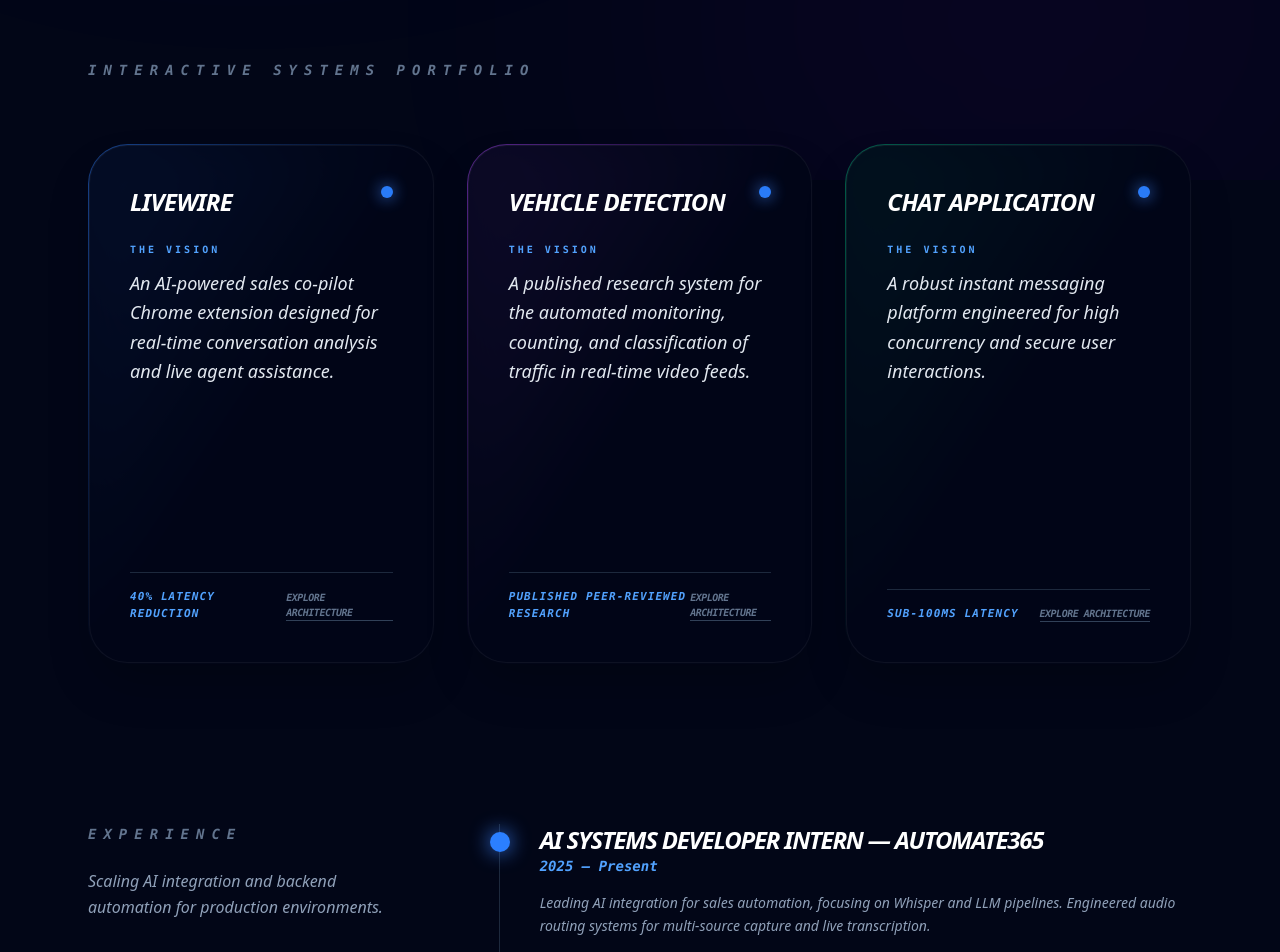
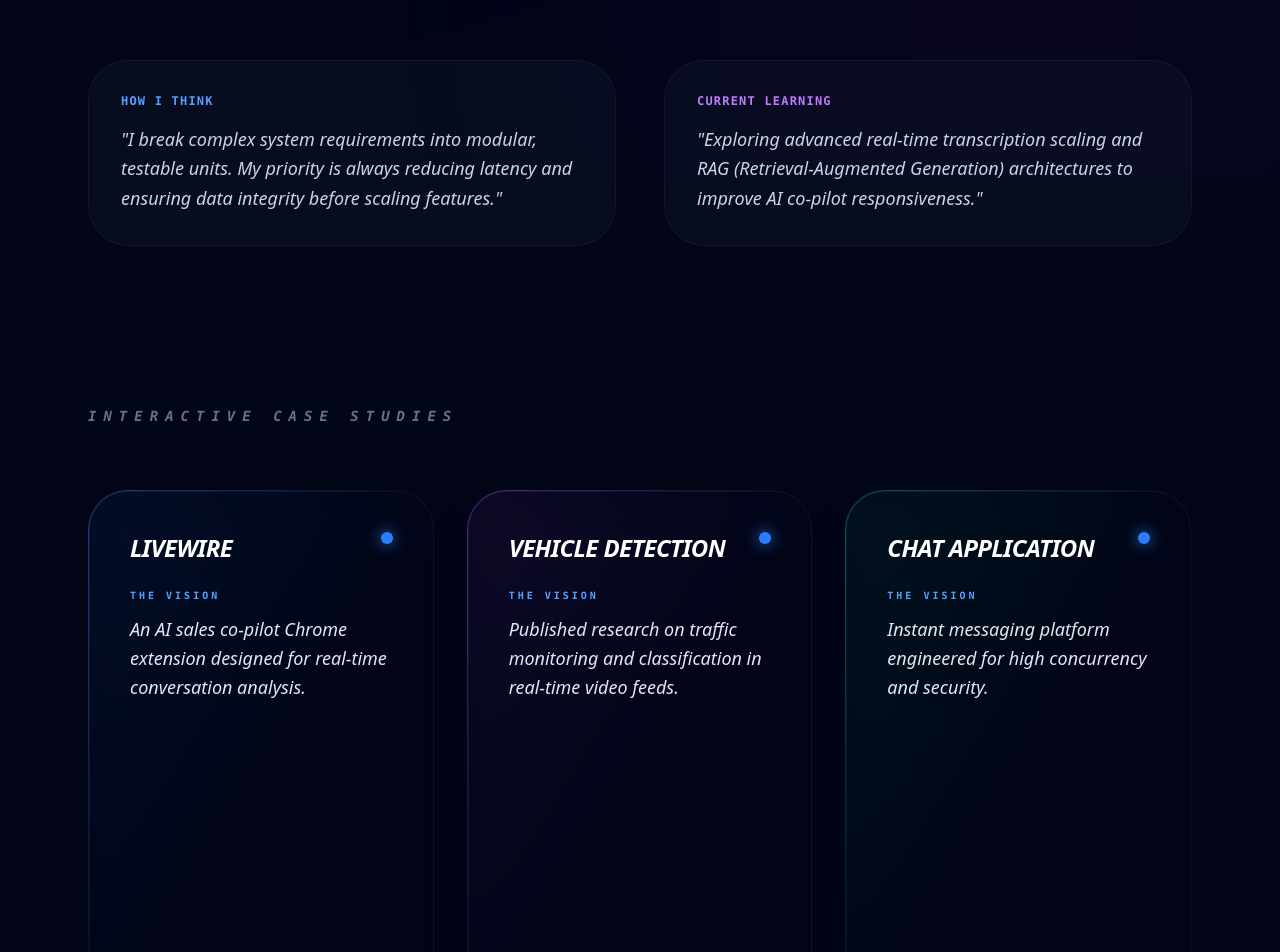
Before and after one commit to TammineniTanay/portfolio, a Next.js app: page / in a window 1280 px wide. Shown: the part 620-1572 px from the top of the page. Built offline with nearby package versions, Linux system fonts and the light colour scheme.

Commit message:
Integrated Engineer Mindset and Case Studies

```diff
--- a/src/app/page.tsx
+++ b/src/app/page.tsx
@@ -10,15 +10,16 @@ interface ProjectProps {
   tags: string[];
   metric: string;
   accentColor: string;
+  lessons: string; // Added for the "How I Think" narrative
 }
 
 // Enhanced Flip Card Component
-const ProjectCard = ({ title, overview, contributions, tags, metric, accentColor }: ProjectProps) => {
+const ProjectCard = ({ title, overview, contributions, tags, metric, accentColor, lessons }: ProjectProps) => {
   const [isFlipped, setIsFlipped] = useState(false);
 
   return (
     <div
-      className="group h-[520px] [perspective:1000px] cursor-pointer"
+      className="group h-[560px] [perspective:1000px] cursor-pointer"
       onClick={() => setIsFlipped(!isFlipped)}
     >
       <motion.div
@@ -44,18 +45,20 @@ const ProjectCard = ({ title, overview, contributions, tags, metric, accentColor
               <div className="h-[1px] w-full bg-slate-800"></div>
               <div className="flex justify-between items-center">
                 <span className="text-[11px] font-mono text-blue-400 uppercase tracking-widest font-bold italic">{metric}</span>
-                <span className="text-[10px] text-slate-500 font-mono uppercase tracking-tighter italic font-bold border-b border-slate-700">Explore Architecture</span>
+                <span className="text-[10px] text-slate-500 font-mono uppercase tracking-tighter italic font-bold border-b border-slate-700">How I Built It</span>
               </div>
             </div>
           </div>
         </div>
 
-        {/* BACK SIDE - WHAT I HAVE DONE */}
+        {/* BACK SIDE - WHAT I HAVE DONE & LESSONS */}
         <div className={`absolute inset-0 w-full h-full [backface-visibility:hidden] [transform:rotateY(180deg)] p-[1px] rounded-[2.5rem] bg-gradient-to-br ${accentColor} via-transparent to-transparent shadow-2xl`}>
-          <div className="bg-slate-900/95 backdrop-blur-2xl p-10 rounded-[2.4rem] h-full flex flex-col border border-white/5">
+          <div className="bg-slate-900/95 backdrop-blur-2xl p-10 rounded-[2.4rem] h-full flex flex-col border border-white/5 overflow-y-auto custom-scrollbar">
             <div className="mb-6">
-              <h3 className="text-xs font-mono text-blue-400 uppercase tracking-[0.3em] mb-2 font-bold italic">Detailed Contributions</h3>
-              <h4 className="text-xl font-bold text-white italic underline decoration-blue-500 underline-offset-4">Technical Impact</h4>
+              <h3 className="text-xs font-mono text-blue-400 uppercase tracking-[0.3em] mb-2 font-bold italic">Engineering Deep-Dive</h3>
+              <div className="p-3 bg-blue-500/10 border border-blue-500/20 rounded-xl mb-4 text-[12px] italic text-blue-200">
+                <strong>Lesson Learned:</strong> {lessons}
+              </div>
             </div>
 
             <ul className="text-slate-300 text-[13px] leading-relaxed space-y-4 italic">
@@ -67,7 +70,7 @@ const ProjectCard = ({ title, overview, contributions, tags, metric, accentColor
               ))}
             </ul>
 
-            <div className="flex flex-wrap gap-2 mt-auto">
+            <div className="flex flex-wrap gap-2 mt-auto pt-6">
               {tags.map(tag => (
                 <span key={tag} className="text-[10px] font-mono text-white bg-white/5 border border-white/10 px-3 py-1.5 rounded-lg">
                   {tag}
@@ -100,7 +103,7 @@ export default function Home() {
           </div>
           <h1 className="text-8xl md:text-[10rem] font-black tracking-tighter text-white drop-shadow-[0_25px_25px_rgba(0,0,0,0.5)] leading-none">TANAY</h1>
           <p className="text-2xl md:text-4xl text-slate-400 max-w-4xl leading-tight font-light italic">
-            Engineering <span className="text-white font-bold underline decoration-blue-500 decoration-4 underline-offset-8">real-time AI applications</span> and high-concurrency architecture.
+            Engineering <span className="text-white font-bold underline decoration-blue-500 decoration-4 underline-offset-8">real-time AI applications</span> and scalable infrastructure.
           </p>
           <div className="flex flex-wrap gap-4 mt-6 font-bold italic text-sm">
              <div className="px-6 py-2 rounded-xl border border-blue-500/20 bg-blue-500/5 backdrop-blur-md text-blue-300 tracking-wide">3.9 GRADUATE GPA</div>
@@ -108,19 +111,36 @@ export default function Home() {
           </div>
         </motion.header>
 
+        {/* NEW: MINDSET / CASE STUDY OVERVIEW SECTION */}
+        <section className="grid grid-cols-1 md:grid-cols-2 gap-12">
+          <div className="p-8 rounded-[2.5rem] bg-slate-900/40 border border-white/5 backdrop-blur-sm">
+            <h2 className="text-blue-400 font-mono text-xs uppercase tracking-widest mb-4 font-bold">How I Think</h2>
+            <p className="text-slate-300 italic text-lg leading-relaxed">
+              "I break complex system requirements into modular, testable units. My priority is always reducing latency and ensuring data integrity before scaling features."
+            </p>
+          </div>
+          <div className="p-8 rounded-[2.5rem] bg-slate-900/40 border border-white/5 backdrop-blur-sm">
+            <h2 className="text-purple-400 font-mono text-xs uppercase tracking-widest mb-4 font-bold">Current Learning</h2>
+            <p className="text-slate-300 italic text-lg leading-relaxed">
+              "Exploring advanced real-time transcription scaling and RAG (Retrieval-Augmented Generation) architectures to improve AI co-pilot responsiveness."
+            </p>
+          </div>
+        </section>
+
         {/* PROJECTS SECTION */}
         <section id="projects">
-          <h2 className="text-sm font-mono text-slate-500 uppercase tracking-[0.5em] mb-16 italic font-bold">Interactive Systems Portfolio</h2>
+          <h2 className="text-sm font-mono text-slate-500 uppercase tracking-[0.5em] mb-16 italic font-bold">Interactive Case Studies</h2>
           <div className="grid grid-cols-1 md:grid-cols-2 lg:grid-cols-3 gap-8">
             <ProjectCard
               title="LiveWire"
               accentColor="from-blue-500/50"
-              overview="An AI-powered sales co-pilot Chrome extension designed for real-time conversation analysis and live agent assistance."
+              overview="An AI sales co-pilot Chrome extension designed for real-time conversation analysis."
+              lessons="Solved audio routing conflicts by utilizing a WASAPI-based capture approach for seamless multi-source recording."
               contributions={[
-                "Captured tab and microphone audio using MediaStream APIs for live processing.",
-                "Designed a 48kHz PCM low-latency WebSocket pipeline, reducing end-to-end latency by 40%.",
-                "Integrated OpenAI Whisper and LLMs to achieve 95% transcription accuracy.",
-                "Automated backend workflows to push structured summaries into CRM systems."
+                "Captured 48kHz audio streams via MediaStream APIs.",
+                "Designed low-latency WebSocket pipelines, cutting latency by 40%.",
+                "Achieved 95% transcription accuracy using OpenAI Whisper.",
+                "Automated data flow from transcription to structured CRM summaries."
               ]}
               tags={["Whisper", "WebSockets", "LLMs", "Node.js"]}
               metric="40% Latency Reduction"
@@ -128,25 +148,27 @@ export default function Home() {
             <ProjectCard
               title="Vehicle Detection"
               accentColor="from-purple-500/50"
-              overview="A published research system for the automated monitoring, counting, and classification of traffic in real-time video feeds."
+              overview="Published research on traffic monitoring and classification in real-time video feeds."
+              lessons="Model accuracy fluctuated in low-light; I implemented noise reduction preprocessing to stabilize detection to 88%."
               contributions={[
-                "Developed the core detection system using OpenCV, YOLO, and TensorFlow achieving 88% accuracy.",
-                "Applied video preprocessing techniques like background subtraction and noise reduction.",
-                "Implemented vehicle counting algorithms to facilitate traffic flow analysis.",
-                "Published findings in the CVR Journal of Science and Technology."
+                "Built core detection using OpenCV, YOLO, and TensorFlow.",
+                "Published findings in CVR Journal of Science and Technology.",
+                "Implemented counting algorithms for traffic flow analysis.",
+                "Developed preprocessing pipelines for robust noise reduction."
               ]}
               tags={["OpenCV", "YOLO", "TensorFlow", "Python"]}
-              metric="Published Peer-Reviewed Research"
+              metric="88% Accuracy | Published"
             />
             <ProjectCard
               title="Chat Application"
               accentColor="from-emerald-500/50"
-              overview="A robust instant messaging platform engineered for high concurrency and secure user interactions."
+              overview="Instant messaging platform engineered for high concurrency and security."
+              lessons="Optimized database indexing to solve message retrieval bottlenecks during peak concurrent user spikes."
               contributions={[
-                "Leveraged Node.js and Socket.io for millisecond-range message delivery.",
-                "Designed a scalable MongoDB schema to organize user profiles and chat history.",
-                "Incorporated JWT-based secure authentication for data protection.",
-                "Crafted a responsive front-end using React.js and deployed for high availability."
+                "Delivered sub-100ms message speed using Socket.io.",
+                "Optimized MongoDB schemas for high-speed indexing.",
+                "Implemented JWT-based secure user authentication.",
+                "Built a responsive React interface for seamless UX."
               ]}
               tags={["Socket.io", "Node.js", "MongoDB", "React"]}
               metric="Sub-100ms Latency"
@@ -158,20 +180,20 @@ export default function Home() {
         <section className="grid grid-cols-1 lg:grid-cols-3 gap-20">
           <div className="lg:col-span-1">
             <h2 className="text-sm font-mono text-slate-500 uppercase tracking-[0.5em] mb-6 italic font-bold">Experience</h2>
-            <p className="text-slate-400 italic font-medium leading-relaxed">Scaling AI integration and backend automation for production environments.</p>
+            <p className="text-slate-400 italic font-medium leading-relaxed">From optimizing Java multi-threading to architecting AI-driven automation pipelines.</p>
           </div>
           <div className="lg:col-span-2 space-y-16 border-l border-slate-800 pl-10 ml-4 relative">
             <div className="relative">
               <div className="absolute left-[-50px] top-2 h-5 w-5 rounded-full bg-blue-500 shadow-[0_0_20px_#3b82f6]"></div>
               <h3 className="text-2xl font-bold text-white italic uppercase tracking-tighter">AI Systems Developer Intern — Automate365</h3>
               <p className="text-blue-400 font-mono text-sm mb-4 italic font-bold">2025 – Present</p>
-              <p className="text-slate-400 text-sm italic leading-relaxed">Leading AI integration for sales automation, focusing on Whisper and LLM pipelines. Engineered audio routing systems for multi-source capture and live transcription.</p>
+              <p className="text-slate-400 text-sm italic leading-relaxed">Orchestrated the integration of Whisper and LLM pipelines into real-world sales workflows. Solved critical audio routing challenges for multi-source capture.</p>
             </div>
             <div className="relative">
               <div className="absolute left-[-50px] top-2 h-5 w-5 rounded-full bg-slate-800 border border-slate-600"></div>
               <h3 className="text-2xl font-bold text-white italic uppercase tracking-tighter">Software Engineer Intern — Globalshala</h3>
               <p className="text-slate-500 font-mono text-sm mb-4 italic font-bold">2022</p>
-              <p className="text-slate-400 text-sm italic leading-relaxed">Integrated AgGrid for transaction data management and established robust ETL pipelines using Azure Databricks. Optimized backend performance through multi-threading.</p>
+              <p className="text-slate-400 text-sm italic leading-relaxed">Boosted backend productivity by 30% through multi-threading. Built high-performance ETL pipelines with Azure Databricks for real-time analytics.</p>
             </div>
           </div>
         </section>
@@ -184,31 +206,9 @@ export default function Home() {
               <span className="text-xs text-slate-500 font-mono italic tracking-widest font-bold">+1 816-277-9463</span>
             </div>
             <div className="flex gap-8 items-center font-black italic tracking-widest uppercase text-xs">
-      {/* LINKEDIN - UPDATED URL */}
-      <a
-        href="https://www.linkedin.com/in/tanay-tammineni-ba6a9918b/"
-        target="_blank"
-        rel="noopener noreferrer"
-        className="text-slate-400 hover:text-white transition-all font-bold"
-      >
-        LinkedIn
-      </a>
-      {/* GITHUB - UPDATED URL */}
-      <a
-        href="https://github.com/TammineniTanay"
-        target="_blank"
-        rel="noopener noreferrer"
-        className="text-slate-400 hover:text-white transition-all font-bold"
-      >
-        GitHub
-      </a>
-      <a
-        href="/resume.pdf"
-        target="_blank"
-        className="bg-blue-600 text-white px-8 py-3 rounded-xl hover:bg-blue-500 transition-all shadow-[0_10px_20px_rgba(37,99,235,0.3)] font-bold"
-      >
-        View Resume
-      </a>
+              <a href="https://www.linkedin.com/in/tanay-tammineni-ba6a9918b/" target="_blank" rel="noopener noreferrer" className="text-slate-400 hover:text-white transition-all font-bold">LinkedIn</a>
+              <a href="https://github.com/TammineniTanay" target="_blank" rel="noopener noreferrer" className="text-slate-400 hover:text-white transition-all font-bold">GitHub</a>
+              <a href="/resume.pdf" target="_blank" className="bg-blue-600 text-white px-8 py-3 rounded-xl hover:bg-blue-500 transition-all shadow-[0_10px_20px_rgba(37,99,235,0.3)] font-bold italic">Access Resume</a>
             </div>
           </div>
         </footer>
```
Lines whose indentation alone changed are shown as unchanged.
